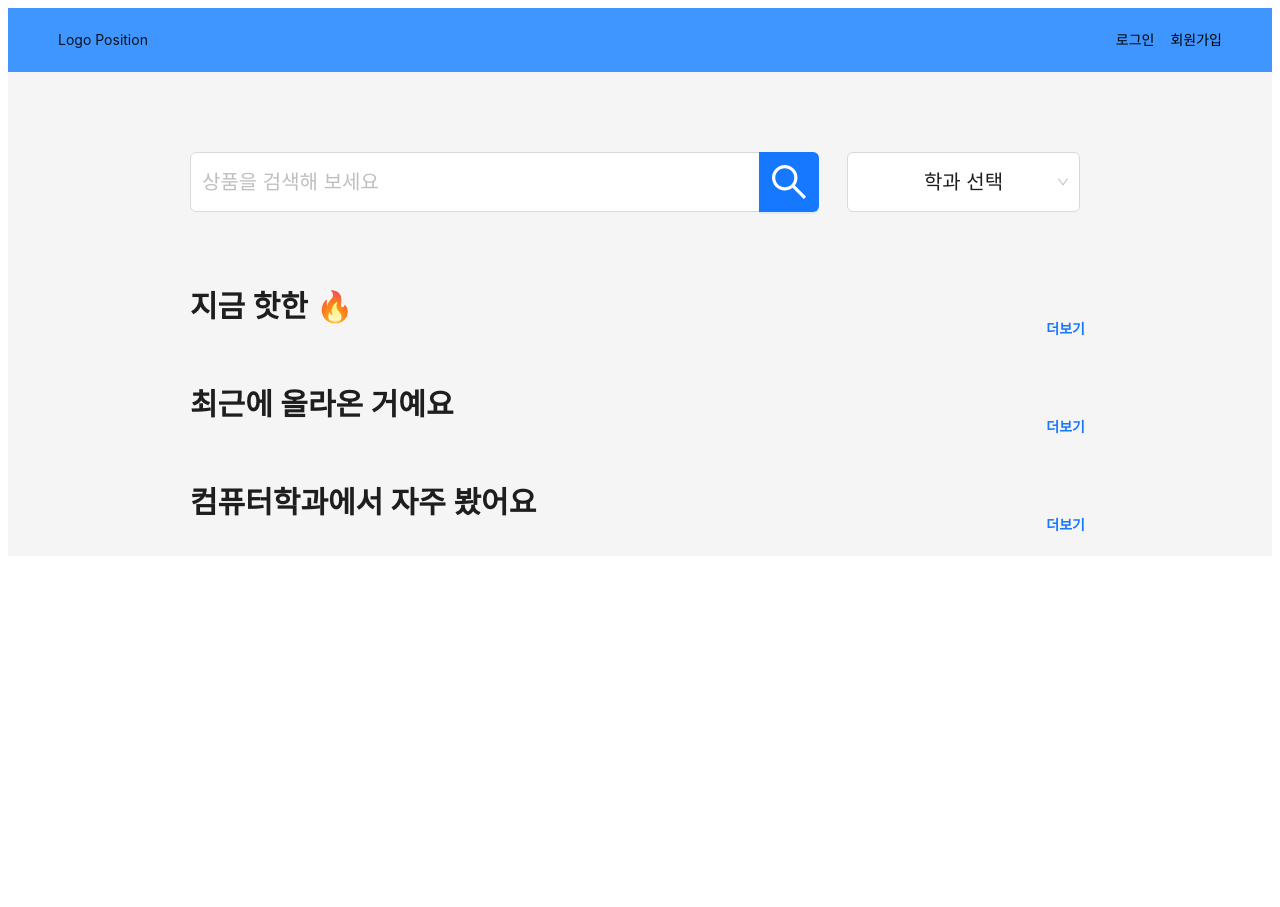
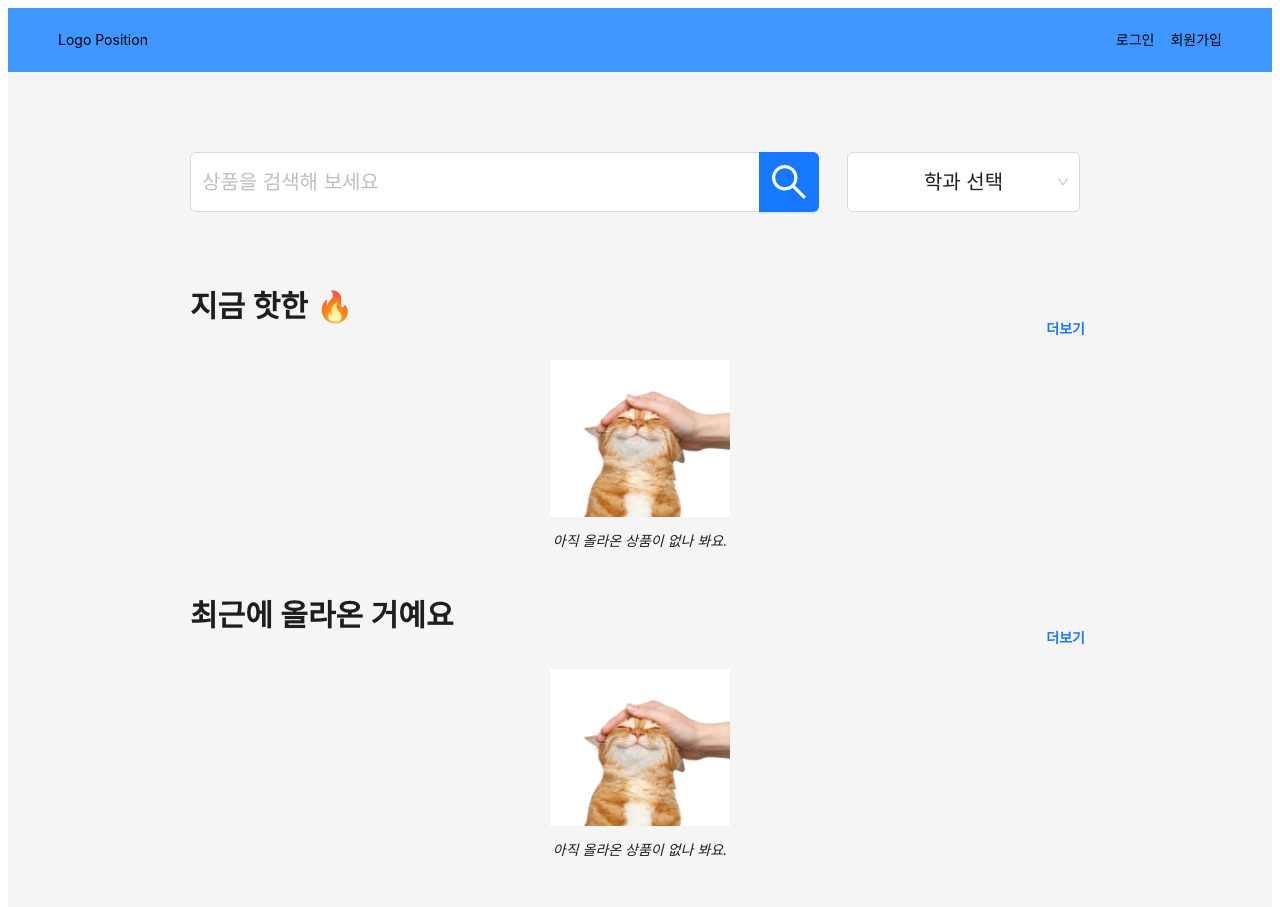
Before and after one commit to KWEBofficial/kubid-client, a React (Vite) app: page / in a window 1280 px wide. Shown: the top 907 px of the page. Before the commit the page ends 800 px from the top, so only its background shows below. Built offline with nearby package versions, Linux system fonts and the light colour scheme; no server answers.

Commit message:
mod: add no item text

```diff
--- a/src/components/common/CustomLayout.tsx
+++ b/src/components/common/CustomLayout.tsx
@@ -9,10 +9,12 @@
   return (props: any) => (
     <Layout>
       <StyledHeader>
-        <div>Logo Position</div>
+        <div>
+          <Link to="/">Logo Position</Link>
+        </div>
         <nav>
-          <Link to="/sign-in">로그인</Link>
-          <Link to="/sign-up">회원가입</Link>
+          <Link to="/auth/sign-in">로그인</Link>
+          <Link to="/auth/sign-up">회원가입</Link>
         </nav>
       </StyledHeader>
       <StyledContent>
@@ -29,6 +31,12 @@
   justify-content: space-between;
 
   background-color: ${colors.primary};
+
+  div {
+    a {
+      color: ${colors.black};
+    }
+  }
 
   nav {
     display: flex;
--- a/src/components/main_page/ItemList/ItemListBody.tsx
+++ b/src/components/main_page/ItemList/ItemListBody.tsx
@@ -3,6 +3,9 @@
 import { Col, Row } from "antd";
 import ItemButton from "./ItemListBody/ItemButton";
 import { ProductThumbnailInfo } from "../../../models/product";
+import { Typography } from "antd";
+
+const { Text, Title } = Typography;
 
 interface ItemListBodyProps {
   products: ProductThumbnailInfo[];
@@ -20,11 +23,20 @@
     );
   }
 
-  return (
-    <div css={BodyStyle}>
-      <Row>{items}</Row>
-    </div>
-  );
+  if (itemCount) {
+    return (
+      <div css={BodyStyle}>
+        <Row>{items}</Row>
+      </div>
+    );
+  } else {
+    return (
+      <div css={NoItemStyle}>
+        <img src={"cat.png"} alt="Image" css={NoItemImageStyle} /> <br />
+        <Text italic>아직 올라온 상품이 없나 봐요.</Text>
+      </div>
+    );
+  }
 };
 
 export default ItemListBody;
@@ -33,3 +45,14 @@
   text-align: center;
   margin-bottom: 0;
 `;
+
+const NoItemStyle = css`
+  text-align: center;
+  margin-top: 20px;
+  margin-bottom: 20px;
+`;
+
+const NoItemImageStyle = css`
+  width: 20%;
+  margin-bottom: 10px;
+`;
--- a/src/pages/MainPage.tsx
+++ b/src/pages/MainPage.tsx
@@ -19,8 +19,8 @@
     <div style={{ width: "900px", margin: "auto" }}>
       <SearchSection />
       <ItemList title="지금 핫한 🔥" moreUrl="" products={recentProducts} maxItemCount={2} />
-      <ItemList title="최근에 올라온 거예요" moreUrl="" products={recentProducts} maxItemCount={3} />
-      <ItemList title="컴퓨터학과에서 자주 봤어요" moreUrl="" products={recentProducts} maxItemCount={4} />
+      <ItemList title="최근에 올라온 거예요" moreUrl="" products={recentProducts} maxItemCount={4} />
+      <ItemList title="컴퓨터학과에서 자주 봤어요" moreUrl="" products={recentProducts} maxItemCount={0} />
     </div>
   );
 };
```
